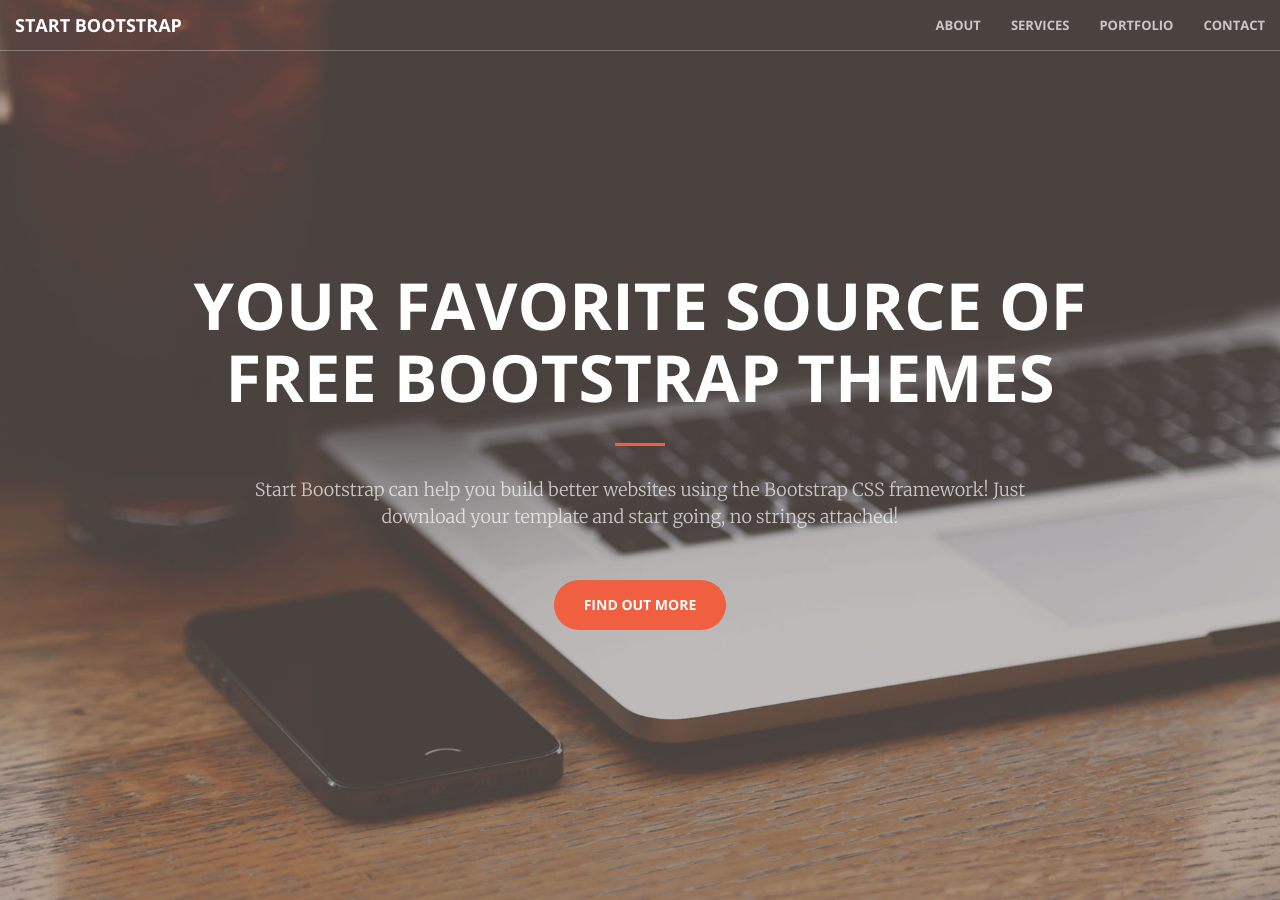
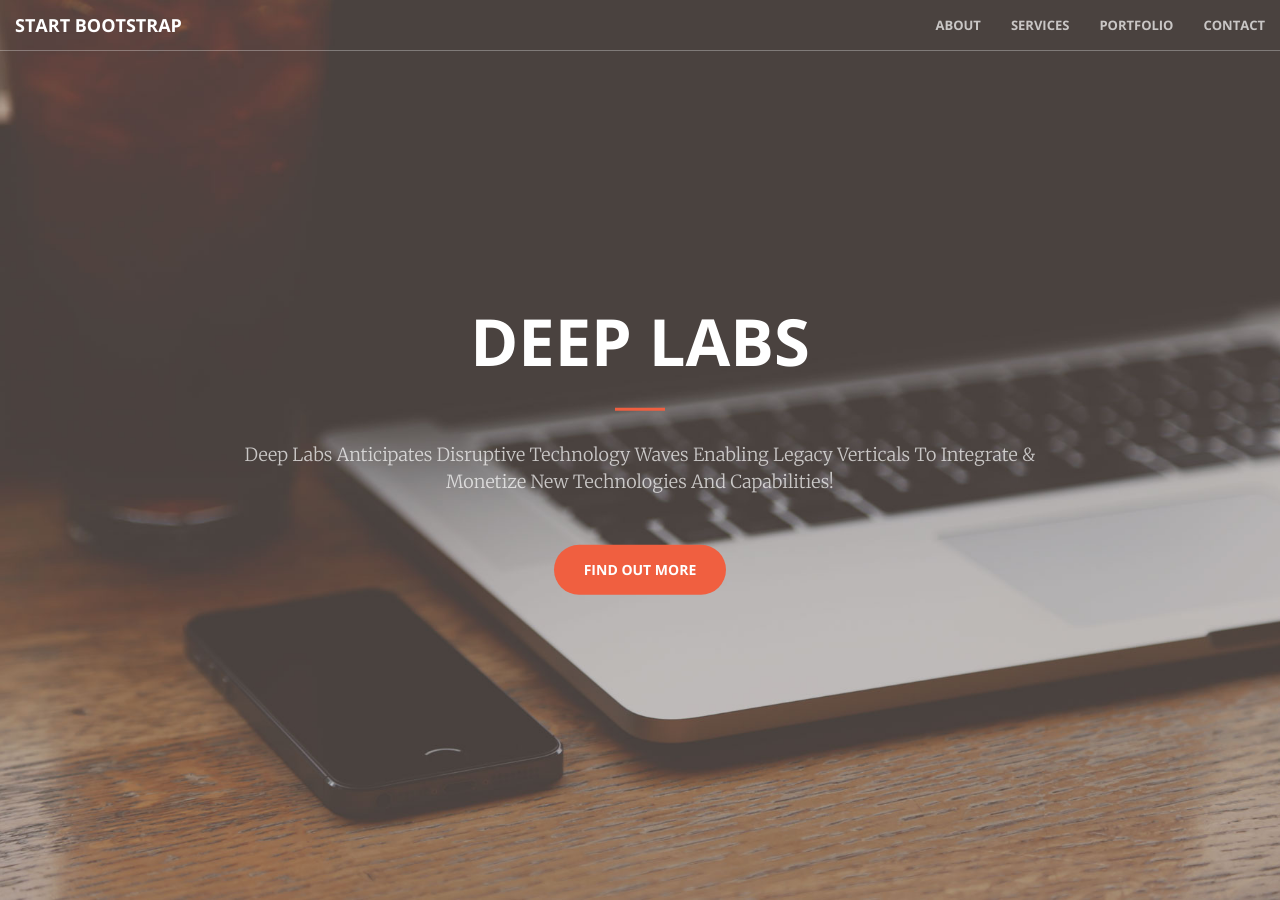
Before and after one commit to CzechJiri/test, a Jekyll site: the page built from index.html, in a window 1280 px wide and 900 px high. Built offline with Jekyll 4.4.1, drawn with Linux system fonts in a browser that asks for light colours.

Commit message:
Update header.html

```diff
--- a/_includes/header.html
+++ b/_includes/header.html
@@ -1,9 +1,9 @@
 <header>
     <div class="header-content">
         <div class="header-content-inner">
-            <h1>Your Favorite Source of Free Bootstrap Themes</h1>
+            <h1>Deep Labs</h1>
             <hr>
-            <p>Start Bootstrap can help you build better websites using the Bootstrap CSS framework! Just download your template and start going, no strings attached!</p>
+            <p>Deep Labs Anticipates Disruptive Technology Waves Enabling Legacy Verticals To Integrate & Monetize New Technologies And Capabilities!</p>
             <a href="#about" class="btn btn-primary btn-xl page-scroll">Find Out More</a>
         </div>
     </div>
```
